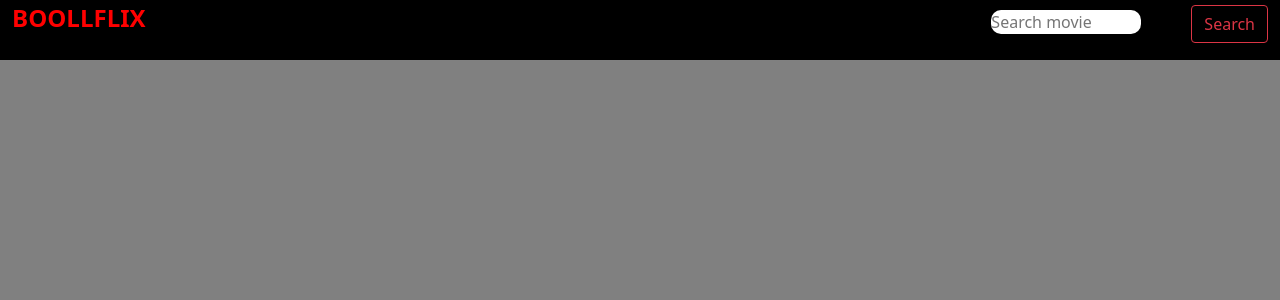
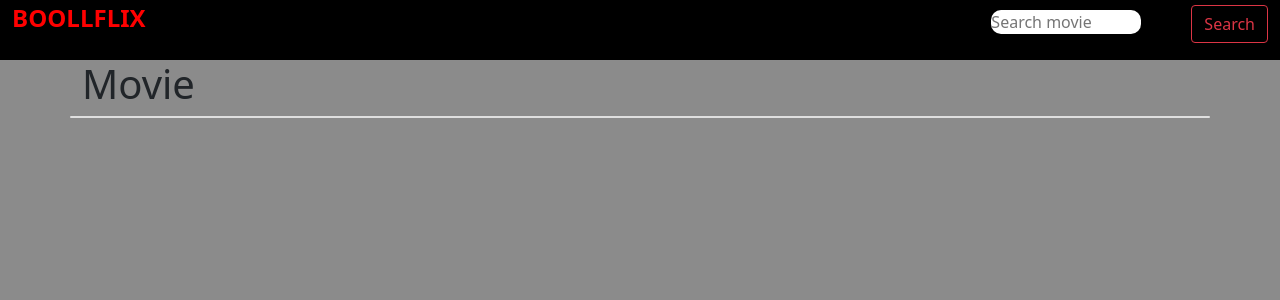
Before and after one commit to Martino888/vue-boolflix, a Vue app: page / in a window 1280 px wide. Shown: the top 300 px of the page. Built offline with nearby package versions, Linux system fonts and the light colour scheme.

Commit message:
inserimento strutura con card

```diff
--- a/package.json
+++ b/package.json
@@ -11,7 +11,8 @@
     "axios": "^0.26.1",
     "bootstrap": "^5.1.3",
     "core-js": "^3.8.3",
-    "vue": "^2.6.14"
+    "vue": "^2.6.14",
+    "vue-lang-code-flags": "^1.0.13"
   },
   "devDependencies": {
     "@babel/core": "^7.12.16",
--- a/src/App.vue
+++ b/src/App.vue
@@ -1,12 +1,12 @@
 <template>
   <div id="app">
-    <HeaderBool></HeaderBool>
-    <MainBool></MainBool>
+    <HeaderBool @callSearch="callingSearch"></HeaderBool>
+    <MainBool :arrMovies="arrMovies"></MainBool>
   </div>
 </template>
 
 <script>
-// import axios from "axios"
+import axios from "axios"
 import HeaderBool from './components/HeaderBool.vue'
 import MainBool from './components/MainBool.vue'
 export default {
@@ -14,6 +14,20 @@ export default {
   components: {
     HeaderBool,
     MainBool,
+  },
+  data(){
+    return {
+      arrMovies: []
+    }
+  },
+  methods: {
+    callingSearch(inputMovie){
+      axios.get('https://api.themoviedb.org/3/search/movie?api_key=2a1eafb77e5173892c5f55c2d7d7a8c8&page=1&include_adult=false&language=en-US&query='+inputMovie)
+      .then((rispostaMovie) =>{
+        console.log(rispostaMovie)
+        this.arrMovies = rispostaMovie.data.results
+      })
+    }
   }
 }
 </script>
@@ -24,8 +38,8 @@ export default {
   padding: 0;
   box-sizing: border-box;
 }
-html {
-  background-color: gray;
-}
+
+$primary: rgb(139, 139, 139);
+
 @import "~bootstrap/scss/bootstrap";
 </style>
--- /dev/null
+++ b/src/components/CardBool.vue
@@ -0,0 +1,39 @@
+<template>
+    <div class="container">
+        <div class="row col-3 card">
+            <b>{{ title }}</b>
+            <p>{{origianlTitle }}</p>
+            <lang-flag :iso="lang" :squared="false" />
+            <h4>{{ vote }}</h4>
+        </div>
+    </div>
+</template>
+
+<script>
+import LangFlag from 'vue-lang-code-flags';
+
+export default {
+    name: 'CardBool',
+    props: {
+        title: String,
+        origianlTitle: String,
+        lang: String,
+        vote: Number,
+    },
+    components: {
+        LangFlag
+    },
+}
+</script>
+
+<style lang="scss" scoped>
+.card{
+    width: calc(100% / 5 - 20px);
+    min-width: 150px;
+    background-color: rgb(37, 101, 170);
+    padding: 10px;
+    justify-content: center;
+    text-align: center;
+    margin: 10px;
+}
+</style>
--- a/src/components/HeaderBool.vue
+++ b/src/components/HeaderBool.vue
@@ -4,10 +4,11 @@
             <div class="logo text-uppercase  fw-bold fs-4 justify-content-start ">
                 Boollflix
             </div>
-            <form action="" class="justify-content-end">
+            <div class="justify-content-end">
+                <!-- callSearc serve per passare i dati/funzione all app vue inserendolo con la @  nel tag headerBool mentre inputMovie è la variabile che viene inclusa nei data   -->
                 <input type="text" placeholder="Search movie" v-model="inputMovie" @keyup.enter="$emit('callSearch', inputMovie)">
                 <button class="btn btn-outline-danger" @click="$emit('callSearch', inputMovie)" >Search</button>
-            </form>
+            </div>
         </div>
     </div>
 </template>
--- a/src/components/MainBool.vue
+++ b/src/components/MainBool.vue
@@ -1,15 +1,36 @@
 <template>
-    <main>
-
+    <main class="bg-primary">
+        <div class="container">
+            <h1>Movie</h1>
+            <div class="row col">
+                <div class="card">
+                    <CardBool v-for="element in arrMovies" :key="element.id"
+                    :title="element.title"
+                    :origianlTitle="element.original_title"
+                    :lang="element.original_language"
+                    :vote="element.vote_average"
+                    />
+                </div>
+            </div>
+        </div>
     </main>
 </template>
 
 <script>
+import CardBool from './CardBool.vue'
 export default {
-
+    name: 'MainBool',
+    components:{
+            CardBool
+        },
+    props: {
+        arrMovies: Array
+    }
 }
 </script>
 
-<style>
-
+<style scoped lang="scss">
+main{
+min-height:calc(100vh - 60px) ;
+}
 </style>
```
Also changed, not shown: 1 other file (tests, documents, lock files or other folders).
